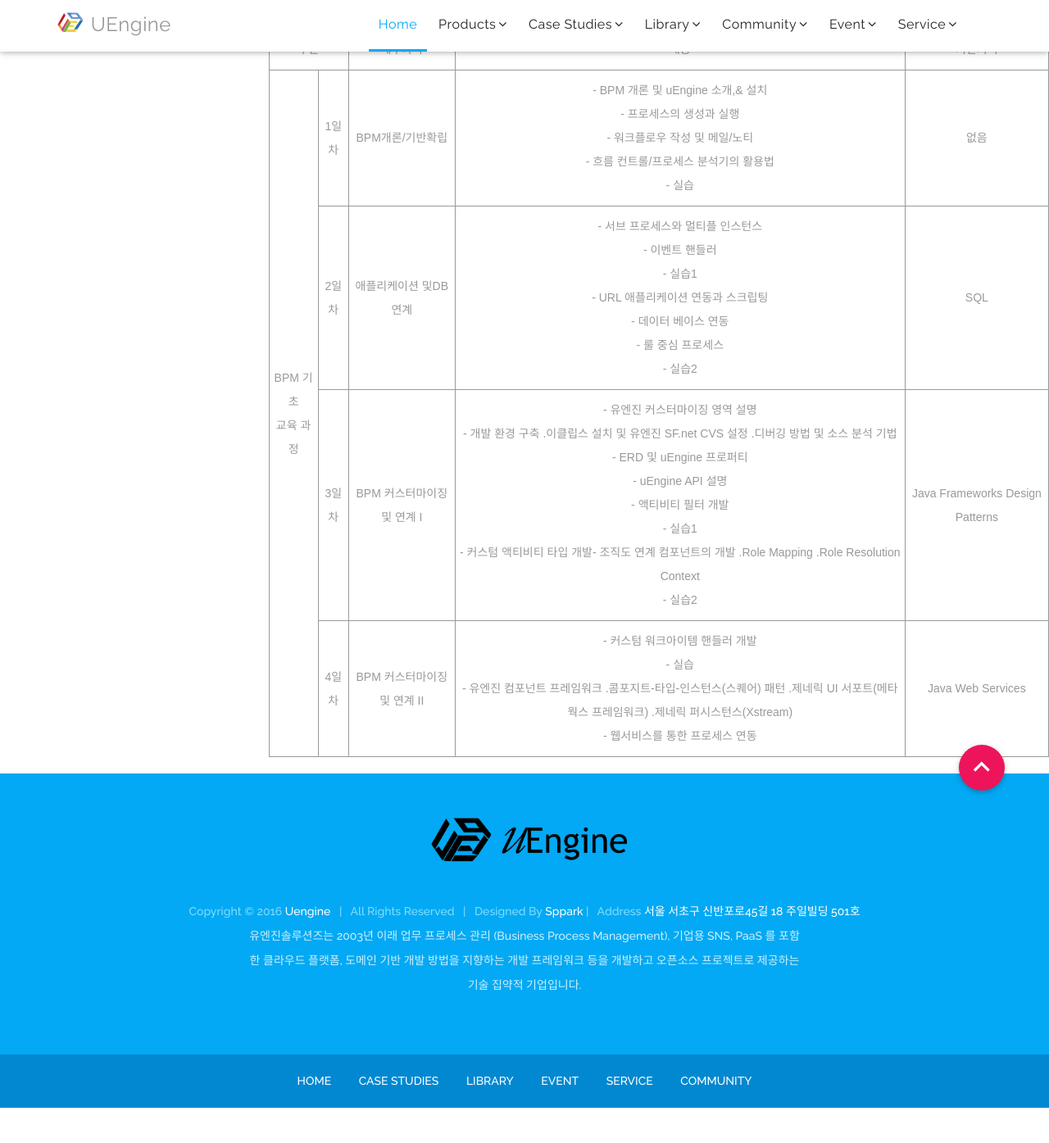
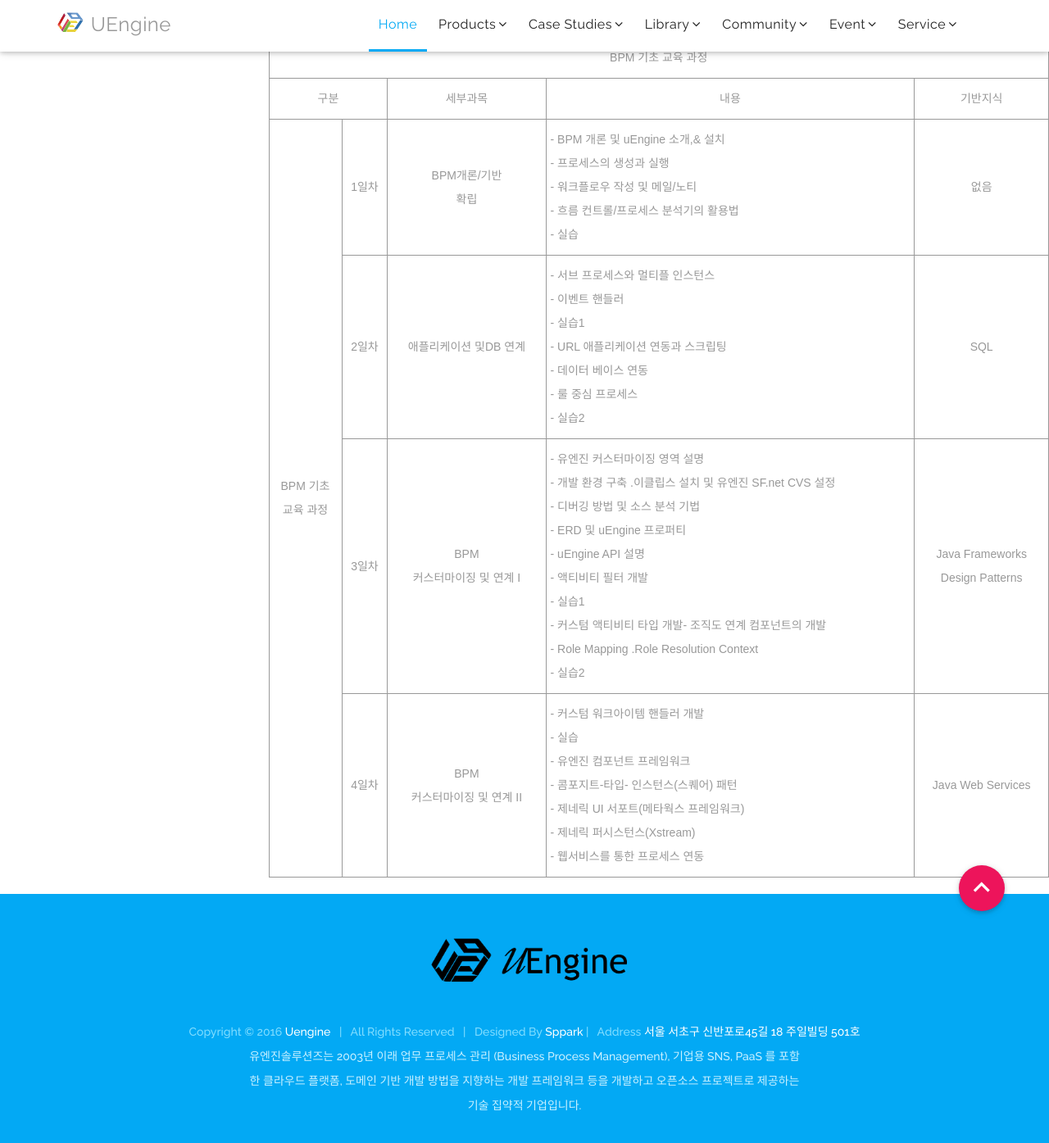
Before and after one commit to TheOpenCloudEngine/theopencloudengine.github.io, a Jekyll site: the page built from service/training.md, in a window 1280 px wide and 1400 px high, scrolled down 816 px. Shown: the top 1395 px of the window at 82% size. Built offline with Jekyll 4.4.1, drawn with Linux system fonts in a browser that asks for light colours; our own code applies the rules of GitHub Pages for plain Markdown files.

Commit message:
Update training.md

```diff
--- a/service/training.md
+++ b/service/training.md
@@ -72,6 +72,7 @@
     <td class="tg-baqh"></td>
   </tr>
 </table>
+<br>
 
 #### 상세 프로그램
 
@@ -95,26 +96,26 @@
   <tr>
     <td class="tg-s6z2" rowspan="4">BPM 기초<br>교육 과정</td>
     <td class="tg-s6z2">1일차</td>
-    <td class="tg-s6z2">BPM개론/기반확립</td>
-    <td class="tg-s6z2">- BPM 개론 및 uEngine 소개,&amp; 설치<br>- 프로세스의 생성과 실행 <br>- 워크플로우 작성 및 메일/노티<br>- 흐름 컨트롤/프로세스 분석기의 활용법<br>- 실습</td>
+    <td class="tg-s6z2">BPM개론/기반<br>확립</td>
+    <td class="tg-031e">- BPM 개론 및 uEngine 소개,&amp; 설치<br>- 프로세스의 생성과 실행 <br>- 워크플로우 작성 및 메일/노티<br>- 흐름 컨트롤/프로세스 분석기의 활용법<br>- 실습</td>
     <td class="tg-s6z2">없음</td>
   </tr>
   <tr>
     <td class="tg-s6z2">2일차</td>
     <td class="tg-s6z2">애플리케이션 및DB 연계</td>
-    <td class="tg-s6z2">- 서브 프로세스와 멀티플 인스턴스 <br>- 이벤트 핸들러 <br>- 실습1<br>- URL 애플리케이션 연동과 스크립팅 <br>- 데이터 베이스 연동 <br>- 룰 중심 프로세스<br>- 실습2</td>
+    <td class="tg-031e">- 서브 프로세스와 멀티플 인스턴스 <br>- 이벤트 핸들러 <br>- 실습1<br>- URL 애플리케이션 연동과 스크립팅 <br>- 데이터 베이스 연동 <br>- 룰 중심 프로세스<br>- 실습2</td>
     <td class="tg-s6z2">SQL</td>
   </tr>
   <tr>
     <td class="tg-s6z2">3일차</td>
-    <td class="tg-s6z2">BPM 커스터마이징 및 연계 I</td>
-    <td class="tg-s6z2">- 유엔진 커스터마이징 영역 설명<br>- 개발 환경 구축 .이클립스 설치 및 유엔진 SF.net CVS 설정 .디버깅 방법 및 소스 분석 기법<br>- ERD 및 uEngine 프로퍼티<br>- uEngine API 설명<br>- 액티비티 필터 개발<br>- 실습1<br>- 커스텀 액티비티 타입 개발- 조직도 연계 컴포넌트의 개발 .Role Mapping .Role Resolution Context<br>- 실습2</td>
-    <td class="tg-s6z2">Java Frameworks Design Patterns</td>
+    <td class="tg-s6z2">BPM <br>커스터마이징 및 연계 I</td>
+    <td class="tg-031e">- 유엔진 커스터마이징 영역 설명<br>- 개발 환경 구축 .이클립스 설치 및 유엔진 SF.net CVS 설정<br>- 디버깅 방법 및 소스 분석 기법<br>- ERD 및 uEngine 프로퍼티<br>- uEngine API 설명<br>- 액티비티 필터 개발<br>- 실습1<br>- 커스텀 액티비티 타입 개발- 조직도 연계 컴포넌트의 개발<br>- Role Mapping .Role Resolution Context<br>- 실습2</td>
+    <td class="tg-s6z2">Java Frameworks <br>Design Patterns</td>
   </tr>
   <tr>
     <td class="tg-s6z2">4일차</td>
-    <td class="tg-s6z2">BPM 커스터마이징 및 연계 II</td>
-    <td class="tg-s6z2">- 커스텀 워크아이템 핸들러 개발 <br>- 실습<br>- 유엔진 컴포넌트 프레임워크 .콤포지트-타입-인스턴스(스퀘어) 패턴 .제네릭 UI 서포트(메타웍스 프레임워크) .제네릭 퍼시스턴스(Xstream) <br>- 웹서비스를 통한 프로세스 연동</td>
+    <td class="tg-s6z2">BPM <br>커스터마이징 및 연계 II</td>
+    <td class="tg-031e">- 커스텀 워크아이템 핸들러 개발 <br>- 실습<br>- 유엔진 컴포넌트 프레임워크 <br>- 콤포지트-타입- 인스턴스(스퀘어) 패턴 <br>- 제네릭 UI 서포트(메타웍스 프레임워크)<br>- 제네릭 퍼시스턴스(Xstream) <br>- 웹서비스를 통한 프로세스 연동</td>
     <td class="tg-s6z2">Java Web Services</td>
   </tr>
 </table>
```
